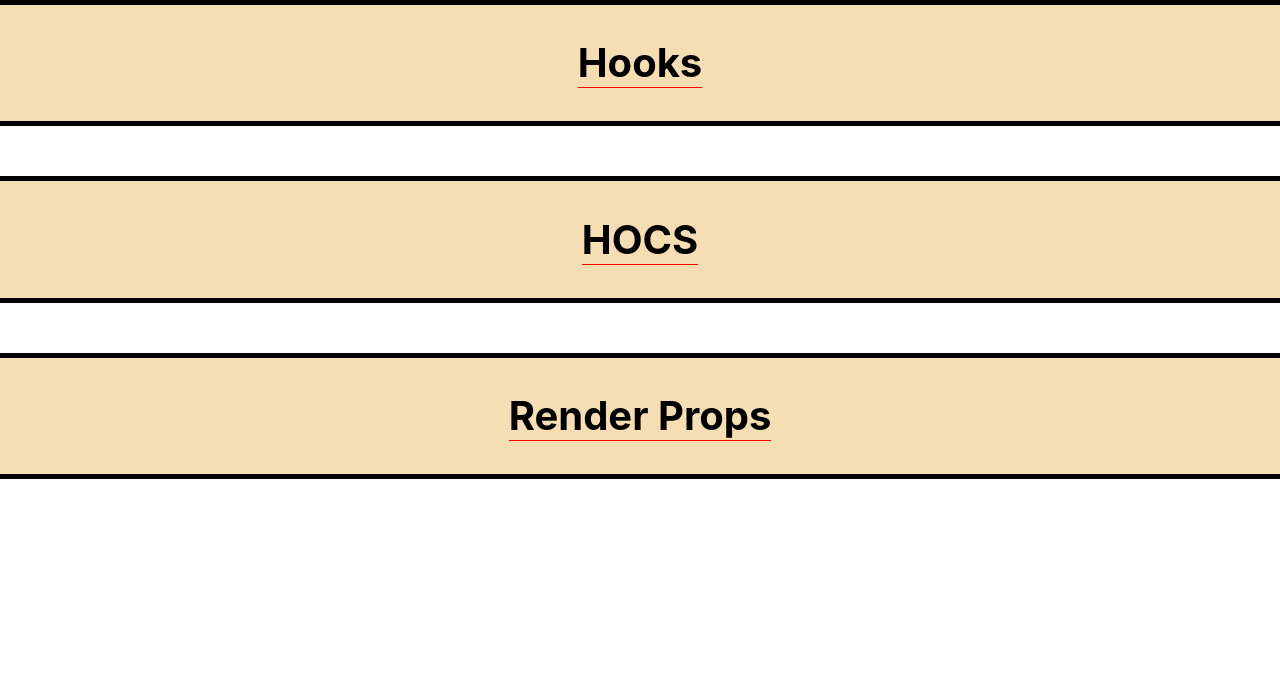
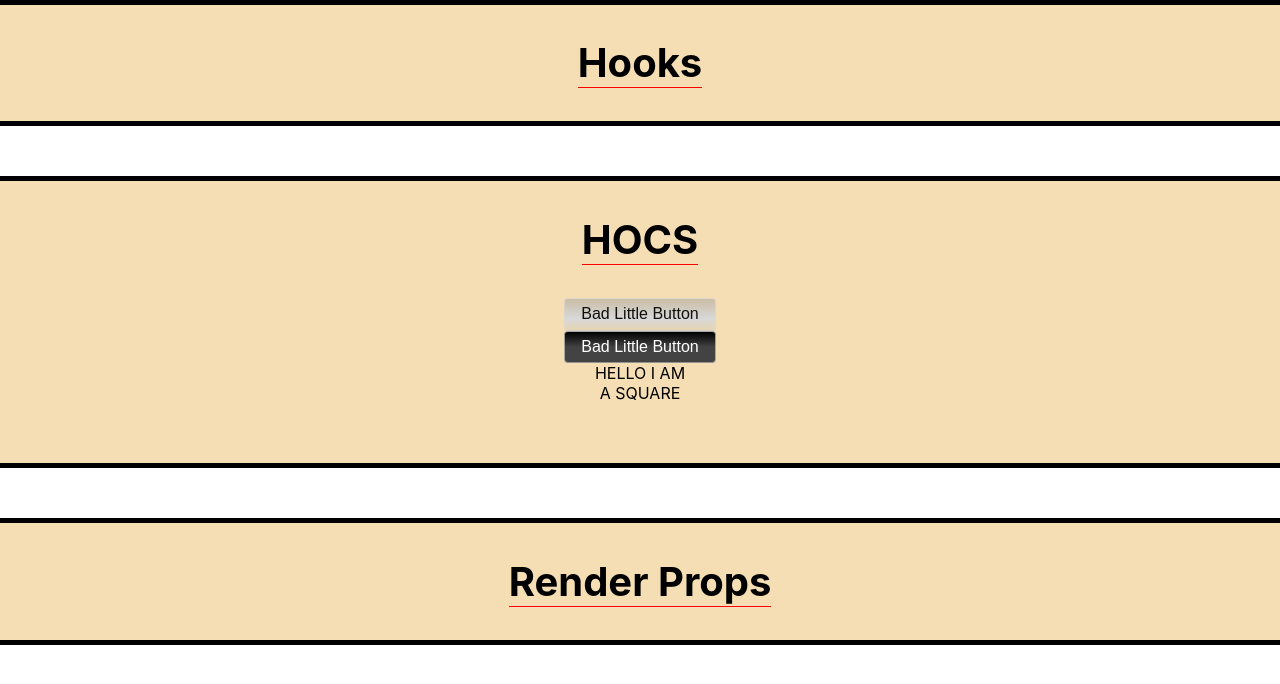
Before and after one commit to wlh18/react-7, a React (Create React App) app: page / in a window 1280 px wide. Shown: the top 684 px of the page. Built offline with nearby package versions, Linux system fonts and the light colour scheme.

Commit message:
Improved boilerplate

```diff
--- a/package.json
+++ b/package.json
@@ -6,6 +6,7 @@
     "@testing-library/jest-dom": "^4.2.4",
     "@testing-library/react": "^9.3.2",
     "@testing-library/user-event": "^7.1.2",
+    "axios": "^0.19.2",
     "react": "^16.12.0",
     "react-dom": "^16.12.0",
     "react-scripts": "3.3.0"
--- /dev/null
+++ b/src/Components/HOCS/BadButton.js
@@ -0,0 +1,35 @@
+import React from 'react'
+
+const styles = {
+  default: {
+    color: '#0f0f0f',
+    background:
+      'linear-gradient(to bottom, #98989877, #d8d8d8 65%, #ababab33 100%',
+    borderRadius: '4px',
+    padding: '.4rem 1rem',
+    border: '1px solid #d8d8d8ab',
+    outline: 'none',
+    fontSize: '1rem',
+  },
+
+  darkMode: {
+    background: 'linear-gradient(to bottom, #000000 ,#434343 50%',
+    color: 'white',
+  },
+}
+
+const BadButton = props => {
+  let style = { ...styles.default }
+  //Styles will default to the default styling
+  if (props.darkMode) {
+    style = { ...style, ...styles.darkMode }
+  }
+  //If a prop of darkMode is provided, it will switch some of the styles to reflect that.
+  return (
+    <button style={style}>
+      {props.text ? props.text : 'Bad Little Button'}
+    </button>
+  )
+}
+
+export default BadButton
--- a/src/Components/HOCS/Hocs.js
+++ b/src/Components/HOCS/Hocs.js
@@ -1,10 +1,15 @@
 import React from 'react'
+import BadButton from './BadButton'
+import Square from './Square'
 import '../style.css'
 
 const Hocs = props => {
   return (
     <section className="advanced-react-section">
       <h1>HOCS</h1>
+      <BadButton />
+      <BadButton darkMode />
+      <Square />
     </section>
   )
 }
--- /dev/null
+++ b/src/Components/HOCS/Square.js
@@ -0,0 +1,10 @@
+import React from 'react'
+
+const Square = props => {
+  return (
+    <div style={{ ...props.style, width: '100px', height: '100px' }}>
+      HELLO I AM A SQUARE
+    </div>
+  )
+}
+export default Square
```
Also changed, not shown: 1 other file (tests, documents, lock files or other folders).
